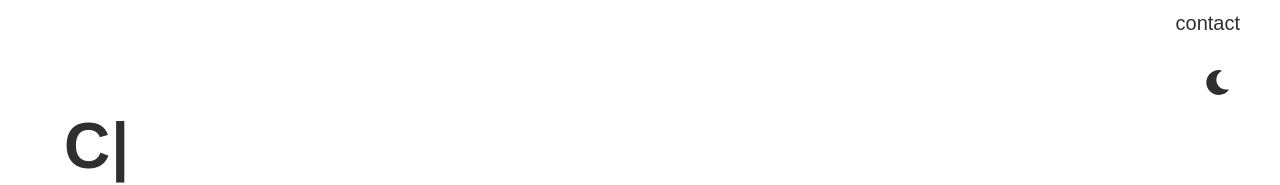
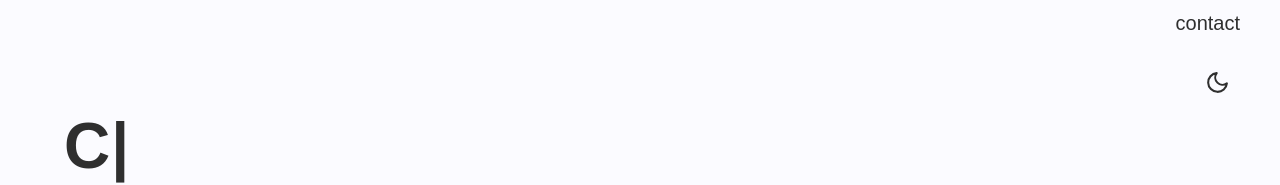
Before and after one commit to tristanp1407/tristanplet.com, a React (Create React App) app: page / in a window 1280 px wide. Both pictures are taken after a click on the button 1217 px from the left and 231 px from the top of the page. Shown: the part 147-332 px from the top of the page. Built offline with nearby package versions, Linux system fonts and the light colour scheme.

Commit message:
styled theme and projects

```diff
--- a/src/components/Projects/Tile/Tile.styled.js
+++ b/src/components/Projects/Tile/Tile.styled.js
@@ -21,6 +21,7 @@ export const Tile = styled.a`
   @media (max-width: 768px) {
     margin: 20px 0;
   }
+  box-shadow: 0px 1px 5px 0px rgba(50, 50, 50, 0.3);
 `;
 
 export const IMG = styled.img`
@@ -31,7 +32,7 @@ export const IMG = styled.img`
   transition: 0.3s;
 
   :hover {
-    transform: scale(1.05);
+    transform: scale(1.02);
   }
 `;
 
@@ -91,4 +92,5 @@ export const ToolPill = styled.div`
   color: #f2f2f2;
   font-weight: bold;
   font-size: 13px;
+  box-shadow: 0px 1px 3px 0px rgba(50, 50, 50, 0.2);
 `;
--- a/src/components/ToggleThemeButton/ToggleThemeButton.js
+++ b/src/components/ToggleThemeButton/ToggleThemeButton.js
@@ -1,20 +1,20 @@
 import React from "react";
 import * as S from "./ToggleThemeButton.styled";
 import { IconContext } from "react-icons";
-import { FaSun, FaMoon } from "react-icons/fa";
+import { FiSun, FiMoon } from "react-icons/fi";
 
 export default function ToggleThemeButton(props) {
   return (
     <S.Button onClick={props.themeToggler}>
       {props.theme === "dark" ? (
         <IconContext.Provider value={{ color: "#ffeb5b", size: "25px" }}>
-          <FaSun />
+          <FiSun />
         </IconContext.Provider>
       ) : (
         <IconContext.Provider
           value={{ color: (props) => props.theme.body, size: "25px" }}
         >
-          <FaMoon />
+          <FiMoon />
         </IconContext.Provider>
       )}
     </S.Button>
--- a/src/components/ToggleThemeButton/ToggleThemeButton.styled.js
+++ b/src/components/ToggleThemeButton/ToggleThemeButton.styled.js
@@ -8,13 +8,5 @@ export const Button = styled.button`
   border: none;
   border-radius: 50px;
   padding: 5px 10px;
+  transition: all 0.5s;
 `;
-
-export const Input = styled.input`
-  opacity: 0;
-  position: absolute;
-`;
-
-export const Label = styled.label`
-  /*  */
-`;
--- a/src/themes.js
+++ b/src/themes.js
@@ -1,7 +1,7 @@
 import { createGlobalStyle } from "styled-components";
 
 export const lightTheme = {
-  body: "#fff",
+  body: "#fbfbff",
   fontColor: "#2f2f2f",
   backgroundColor: "#2E2541",
 };
```
Also changed, not shown: src/components/HomePage/HomePage.js (+8 -0 lines).
